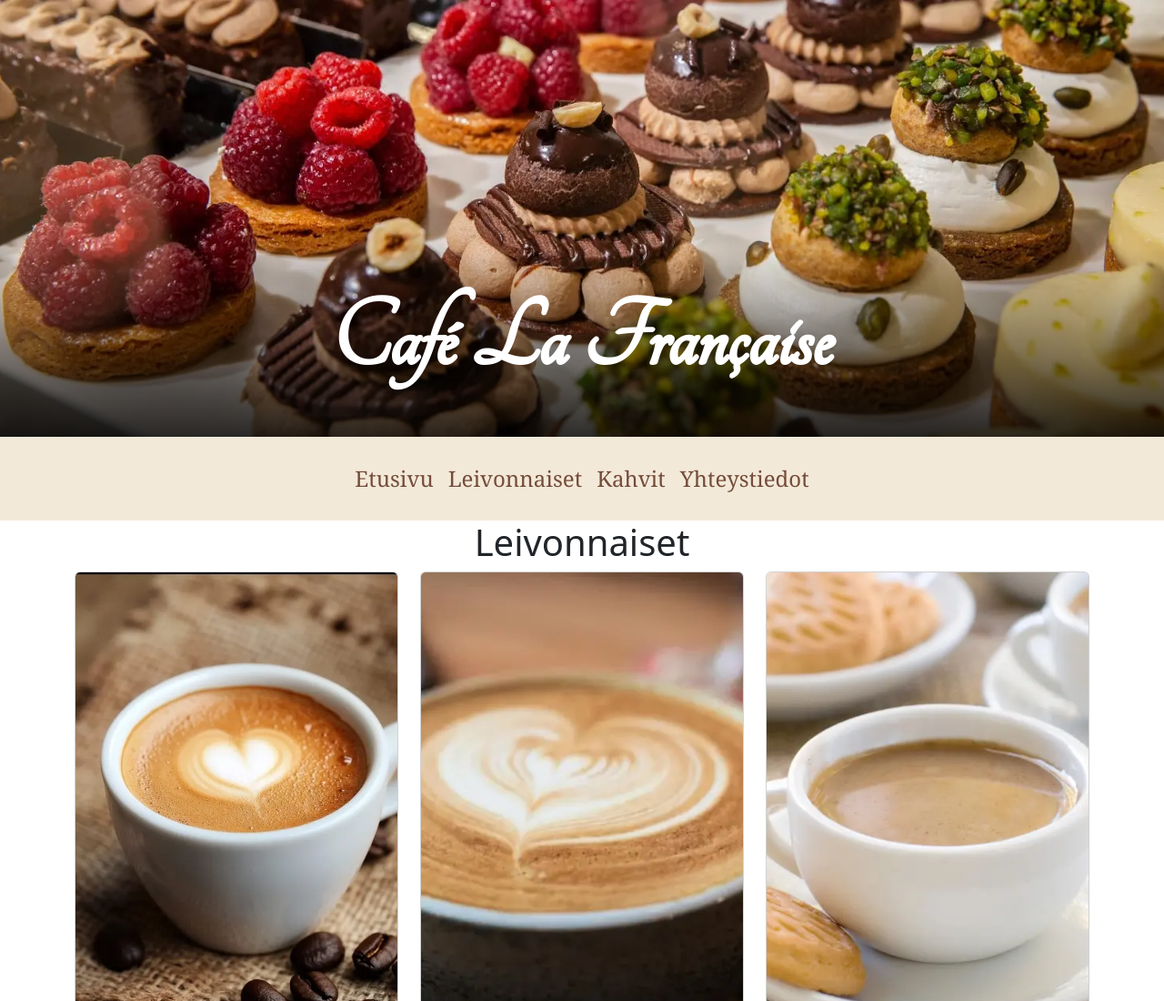
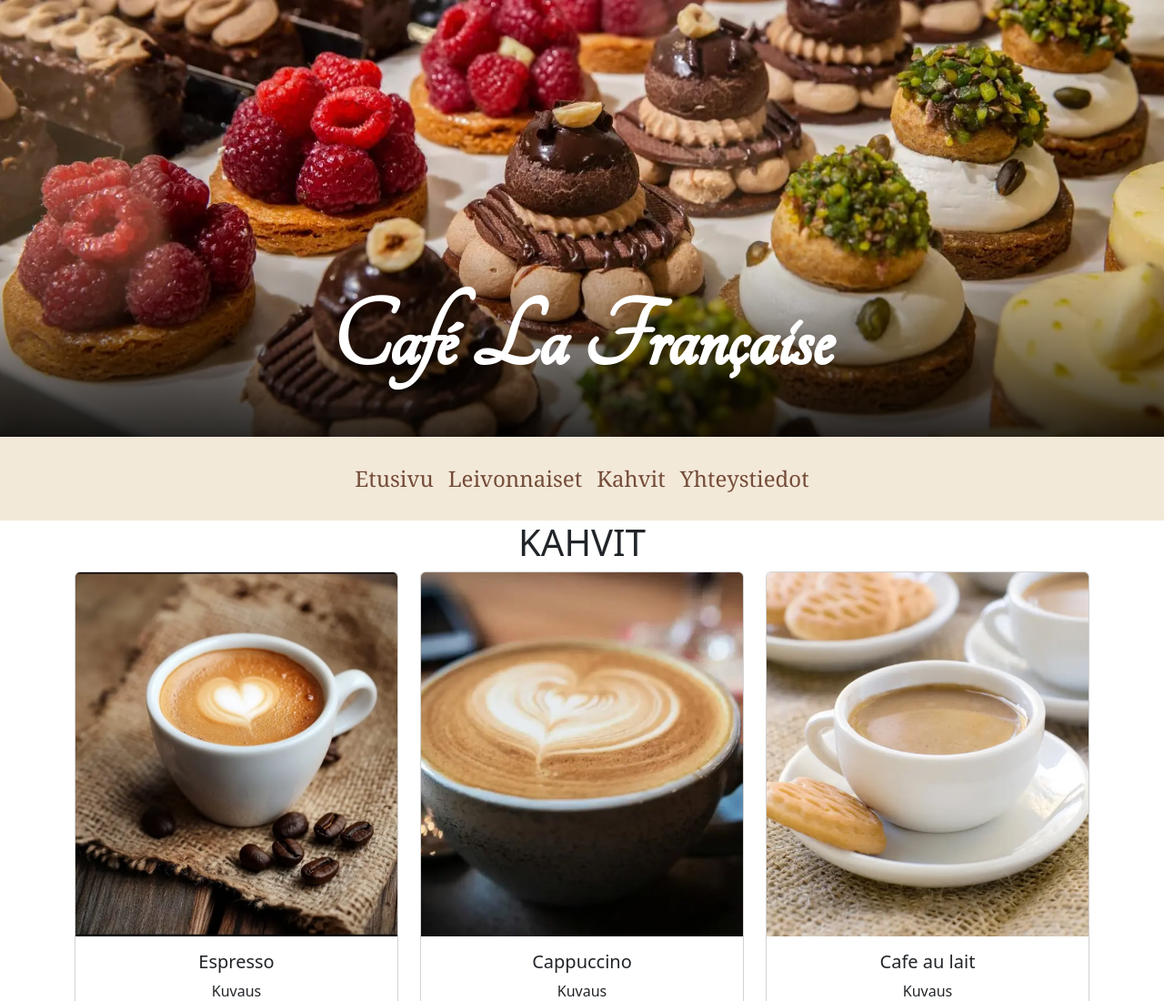
Before and after one commit to annakristiina/bootstrap, a plain HTML site: page kahvit.html in a window 1280 px wide. Shown: the top 1100 px of the page at 91% size. Drawn offline with nearby package versions, Linux system fonts and the light colour scheme.

Commit message:
Säädetty korttien mittasuhteita

```diff
--- a/kahvit.html
+++ b/kahvit.html
@@ -44,7 +44,7 @@
 
             <main>
                 <div class="container text-center">
-                    <h1>Leivonnaiset</h1>
+                    <h1>KAHVIT</h1>
 
                     <div class="row g-4">
 
--- a/style.css
+++ b/style.css
@@ -141,7 +141,7 @@ p {
 
 .card-img-top {
     width: 100%;
-    height: 600px;
+    height: 400px;
     object-fit: cover;
 }
 
```
